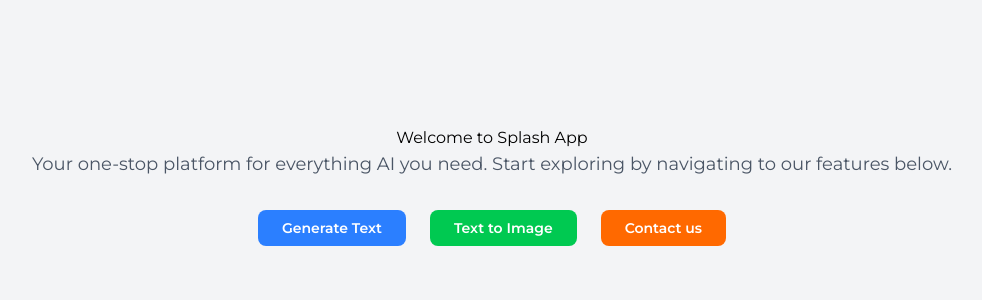
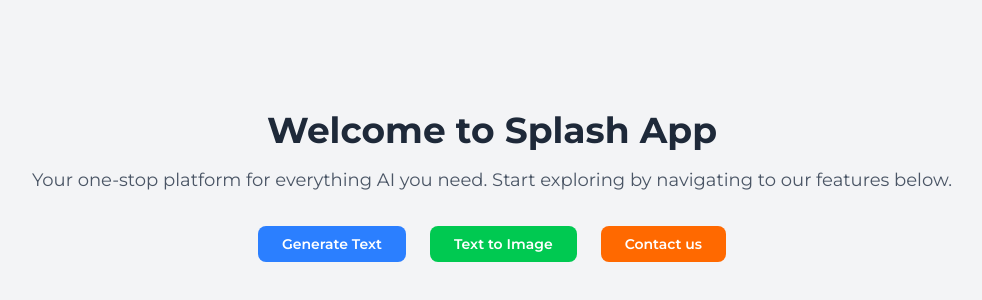
Before and after one commit to SHEMA-IRADUKUNDA-Daniel/alx-project-0x03-setup, a Next.js app in the folder alx-project-0x03/: page / in a window 1280 px wide. Shown: the part 214-514 px from the top of the page, without its empty margins (148-1130 px from the left). Built offline with nearby package versions, Linux system fonts and the light colour scheme.

Commit message:
Renaming index.ts to index.tsx

```diff
--- a/alx-project-0x03/pages/index.tsx
+++ b/alx-project-0x03/pages/index.tsx
@@ -14,7 +14,7 @@ export default function Home() {
     <div className="min-h-screen bg-gray-100 flex flex-col justify-center items-center text-center">
       {/* Welcome Message */}
       {/* prettier-ignore */}
-      <h1>Welcome to Splash App</h1>
+      <h1 className="text-4xl font-bold text-gray-800 mb-4">Welcome to Splash App</h1>
       <p className="text-lg text-gray-600 mb-8">
         Your one-stop platform for everything AI you need. Start exploring by
         navigating to our features below.
```
Also changed, not shown: alx-project-0x03/interface/index.tsx (renamed from alx-project-0x03/interface/index.ts).
